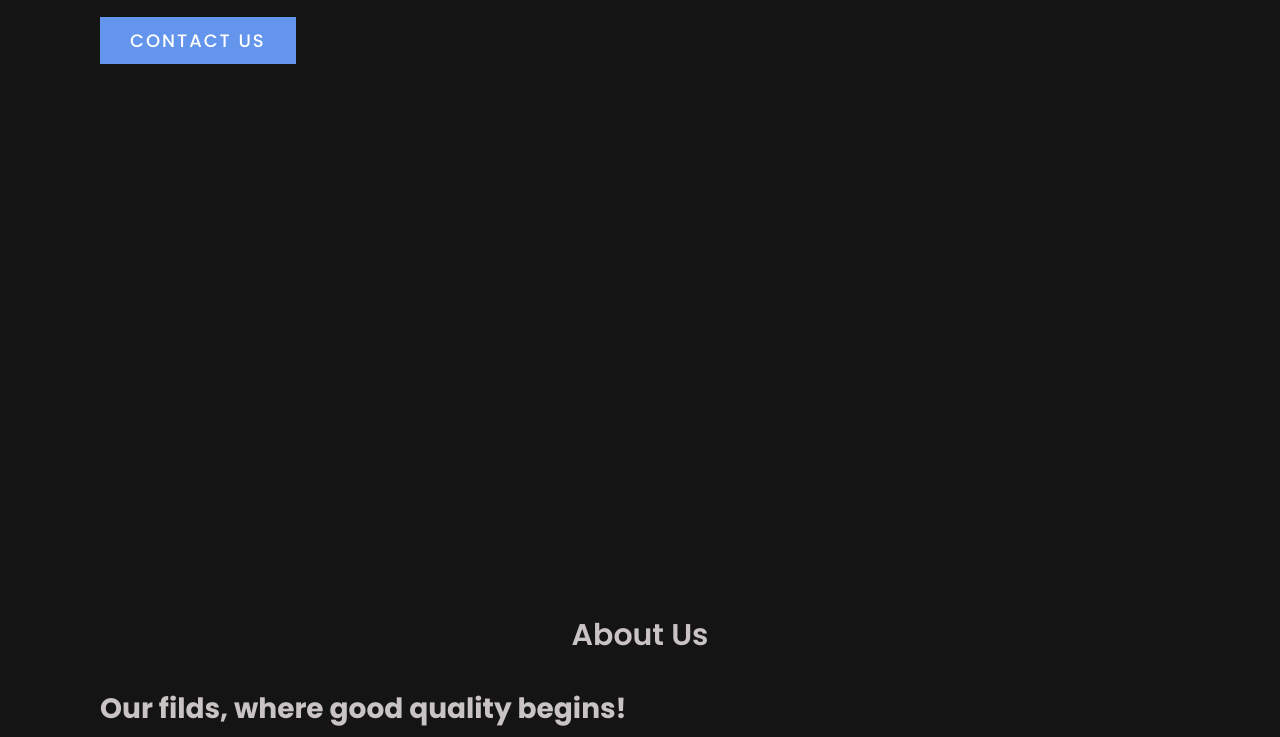
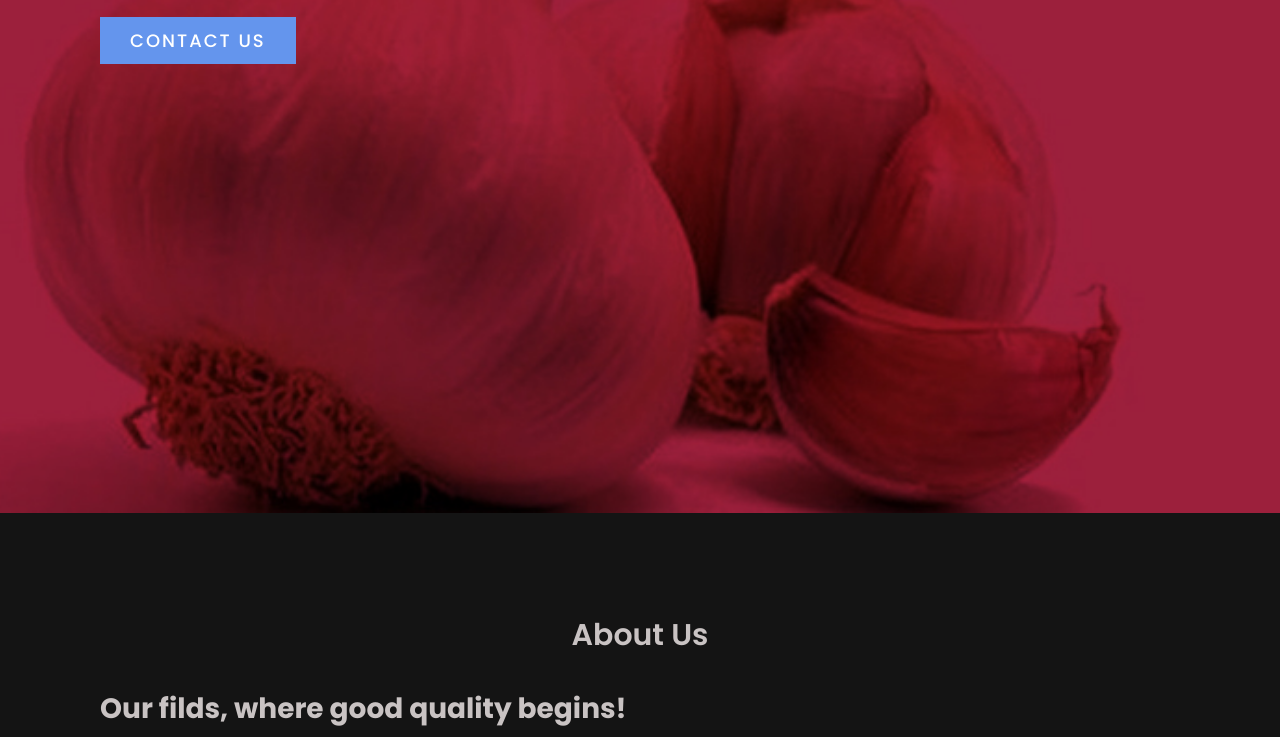
Before and after one commit to J-Bosco-Nseng/GarlicX.rw, a plain HTML site: page index.html in a window 1280 px wide. Shown: the part 287-1024 px from the top of the page. Drawn offline with Linux system fonts and the light colour scheme.

Commit message:
Update mystyle.css

```diff
--- a/mystyle.css
+++ b/mystyle.css
@@ -20,7 +20,7 @@ section{
 .banner{
     position: relative;
     min-height: 100vh;
-    background: url('Wallpaper1.jpg');
+    background: url('Wallpaper.jpg');
     background-size: cover;
     background-position: right;
     display: flex;
```
